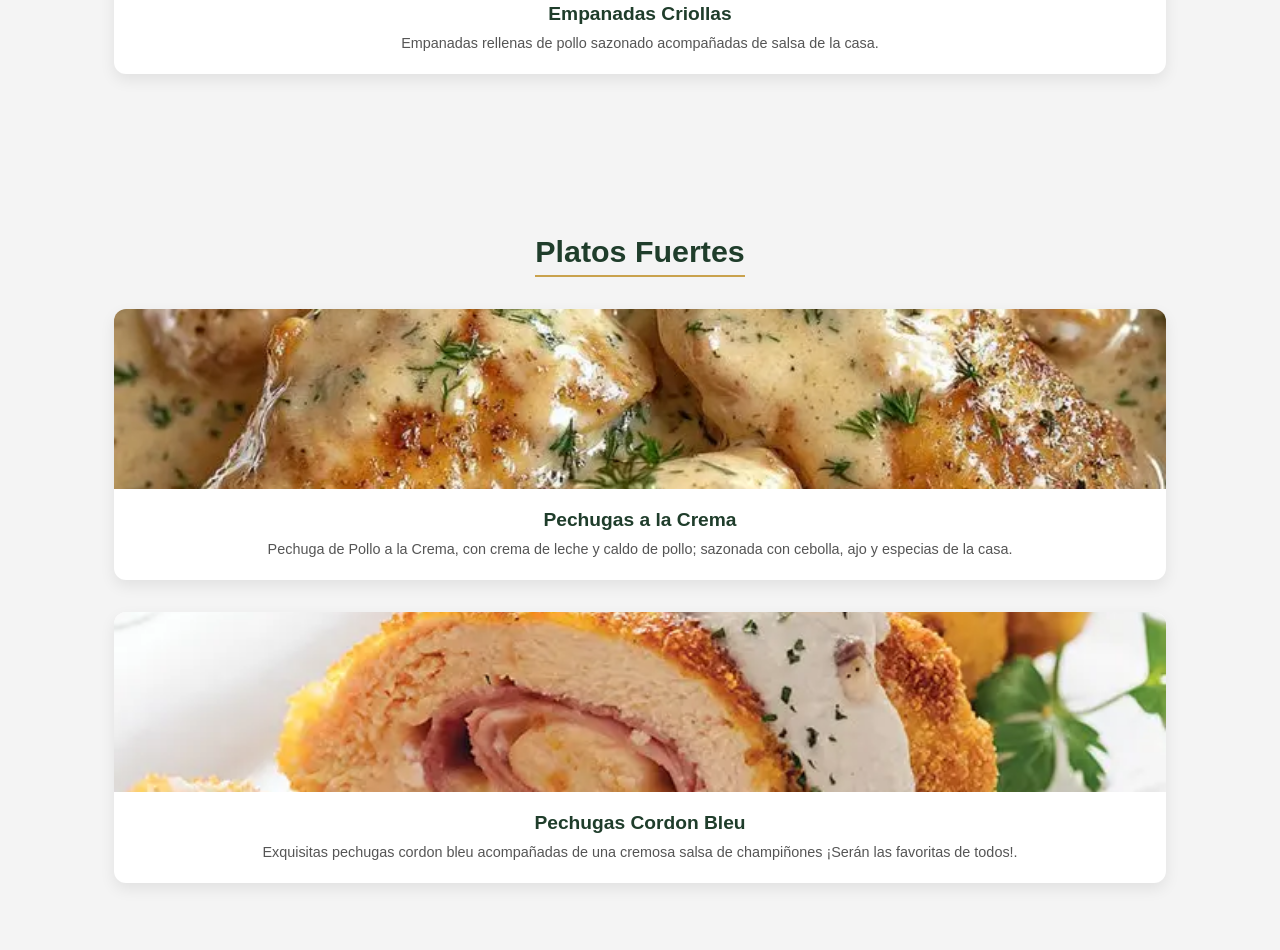
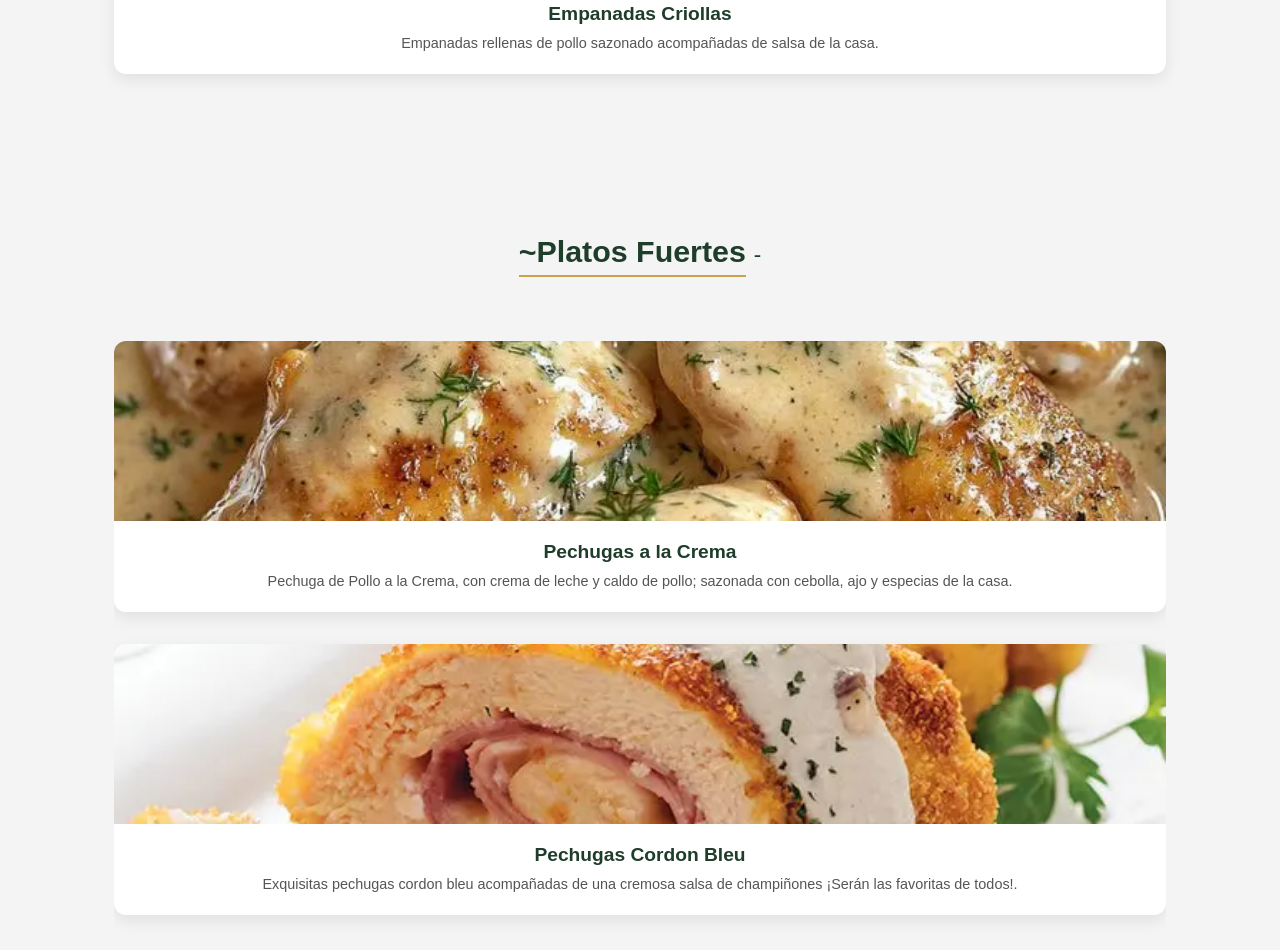
Before and after one commit to rmora06/Menu, a plain HTML site: page index.html in a window 1280 px wide. Shown: the part 1503-2453 px from the top of the page. Drawn offline with Linux system fonts and the light colour scheme.

Commit message:
hide button

```diff
--- a/index.html
+++ b/index.html
@@ -53,7 +53,12 @@
     </section>
 
     <section id="platos-fuertes" class="menu-category">
-        <h2>Platos Fuertes</h2>
+    <div class="section-header">
+        <h2>~Platos Fuertes</h2>
+        <button class="toggle-btn">-</button>
+    </div>
+
+    <div class="section-content">
 
         <article class="menu-item">
             <img src="images/platos/pechugas.webp" alt="Pechugas a la Crema">
@@ -70,6 +75,7 @@
             </div>
         </article>
     </section>
+    </div>
 
     <section id="postres" class="menu-category">
         <h2>Postres</h2>
--- a/scripts/scroll.js
+++ b/scripts/scroll.js
@@ -22,3 +22,16 @@ backToTopButton.addEventListener("click", () => {
         behavior: "smooth"
     });
 });
+
+
+document.addEventListener("DOMContentLoaded", () => {
+  document.querySelectorAll(".section-header").forEach(header => {
+    header.addEventListener("click", () => {
+      const content = header.nextElementSibling;
+      const btn = header.querySelector(".toggle-btn");
+
+      content.classList.toggle("hidden");
+      btn.textContent = content.classList.contains("hidden") ? "▼" : "−";
+    });
+  });
+});
--- a/styles/styles.css
+++ b/styles/styles.css
@@ -138,7 +138,6 @@ a {
     padding: 3rem 1.5rem;
     max-width: 1100px;
     margin: 0 auto;
-    text-align: center;
 }
 
 html {
@@ -170,6 +169,41 @@ html {
     color: var(--forest-green);
 }
 
+.section-header {
+    display: flex;
+    justify-content: center;
+    align-items: center;
+    gap: 0.5rem;
+    margin-bottom: 2rem;
+    cursor: pointer;
+}
+
+
+.toggle-btn {
+    background: none;
+    border: none;
+    font-size: 1.4rem;
+    color: var(--forest-green);
+    cursor: pointer;
+    line-height: 1;
+    transition: transform 0.3s ease;
+
+}
+
+.section-content.hidden + .toggle-btn {
+    transform: rotate(180deg);
+}
+
+.section-content {
+  overflow: hidden;
+  transition: max-height 0.4s ease;
+  max-height: 1000px;
+}
+
+.section-content.hidden {
+  max-height: 0;
+}
+
 
 /* ====== MEDIA QUERY (DESKTOP) ====== */
 @media (min-width: 768px) {
```
